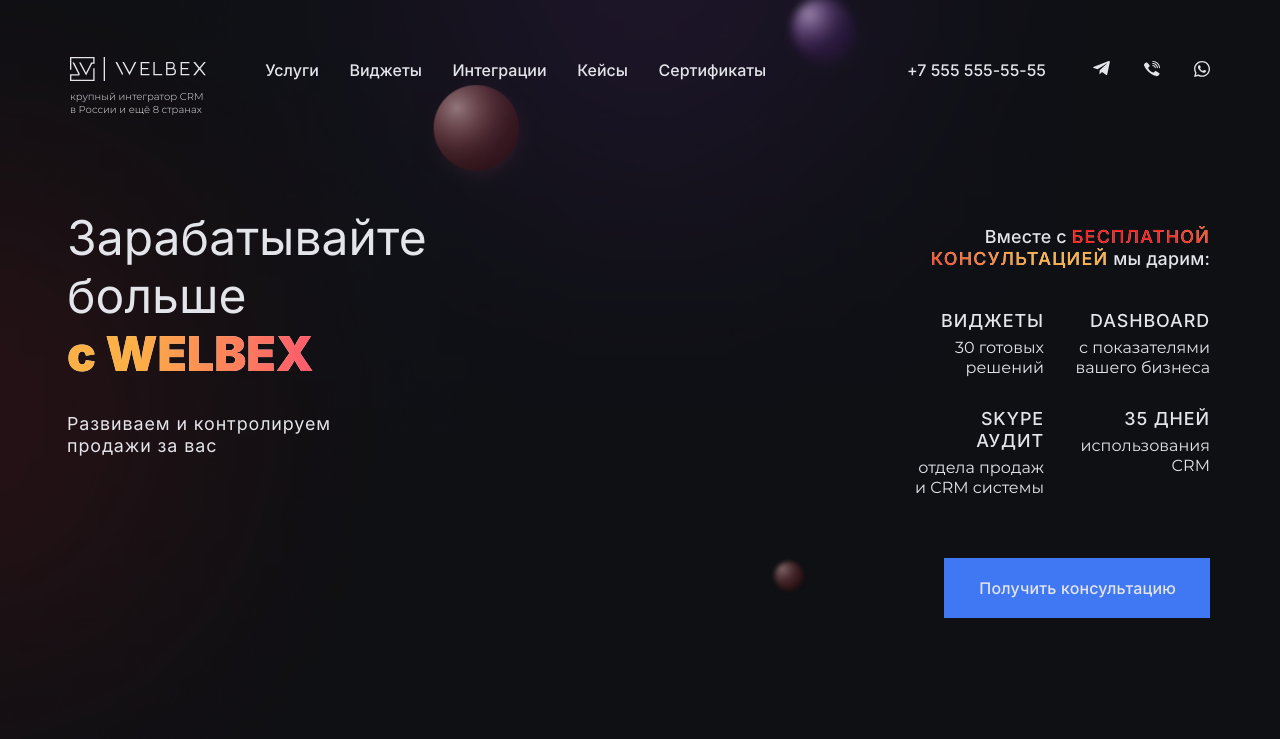
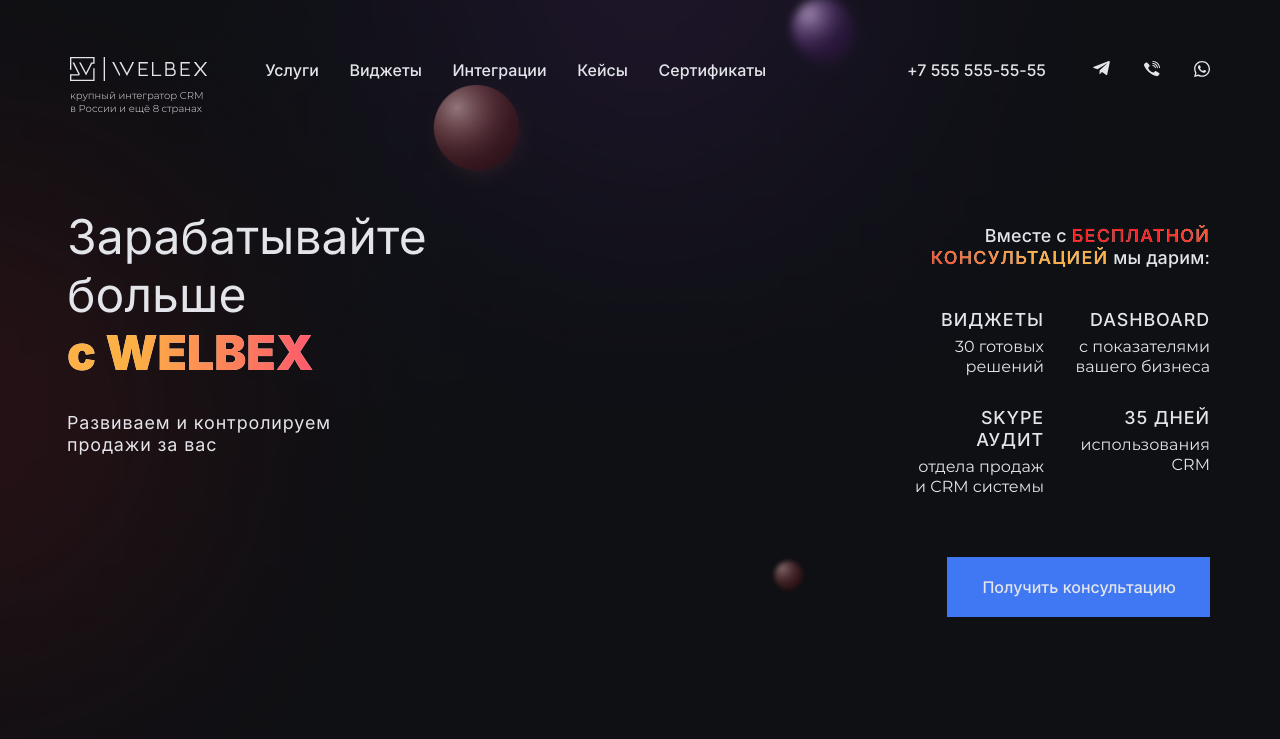
Before and after one commit to emoxowa/welbex, a plain HTML site: page index.html in a window 1280 px wide. Shown: the top 739 px of the page. Drawn offline with Linux system fonts and the light colour scheme.

Commit message:
fix: layout errors

```diff
--- a/assets/styles/blocks/_button.scss
+++ b/assets/styles/blocks/_button.scss
@@ -9,7 +9,7 @@
   padding: 21px 34px 21px 35px;
   cursor: pointer;
   border: none;
-  letter-spacing: 0.01em;
+  letter-spacing: 0.001em;
   &:hover {
     background-color: darken($color-button, 10%);
   }
--- a/assets/styles/blocks/_logo.scss
+++ b/assets/styles/blocks/_logo.scss
@@ -6,8 +6,8 @@
     height: 24px;
   }
   &__name {
-    width: 95.87px;
-    height: 14.14px;
+    width: 96px;
+    height: 15px;
   }
   &__subtitle {
     font-size: 0.625rem;
@@ -18,8 +18,8 @@
   &__container {
     display: flex;
     align-items: center;
-    gap: 8.12px;
-    margin-bottom: 9px;
+    gap: 7px;
+    margin-bottom: 8px;
   }
 }
 
--- a/assets/styles/blocks/_main.scss
+++ b/assets/styles/blocks/_main.scss
@@ -45,12 +45,14 @@
   margin-left: 0;
   padding-bottom: 65px;
   &__title {
+    margin-left: 0;
     font-size: 2.25rem;
     line-height: 2.75rem;
     max-width: 272px;
     padding-bottom: 15px;
   }
   &__subtitle {
+    margin-left: 0;
     max-width: 271px;
     letter-spacing: 0.04em;
   }
```
Also changed, not shown: index.css, 1 other file.
